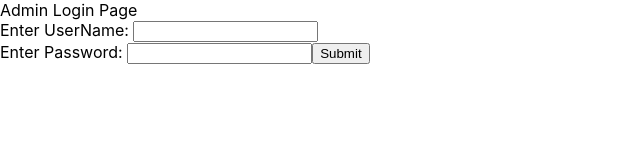
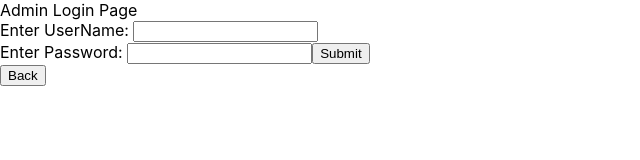
Before and after one commit to ShaimaaAliECE/se3350_project-group-50, a React (Create React App) app in the folder main-app/: page / in a window 1280 px wide. Both pictures are taken after a click on the button "Admin Login". Shown: the top 160 px of the page, without its empty margins (0-640 px from the left). Built offline with nearby package versions, Linux system fonts and the light colour scheme.

Commit message:
back button

```diff
--- a/main-app/src/App.js
+++ b/main-app/src/App.js
@@ -72,6 +72,7 @@ return(
 <br/>
 <input type="submit" value="login" id="login-form-submit" onClick= {onClick}/>
 </form>
+<button onClick= {()=> {ReactDOM.render(<HomePage/>, document.getElementById('root'))}}>Back</button>
 </div>)
 }
 
@@ -104,6 +105,7 @@ function AdminLoginMenu(){
         Enter Password: <input name='password' type={"text"}></input>
         <input type={"submit"}></input>
       </form>
+      <button onClick= {()=> {ReactDOM.render(<HomePage/>, document.getElementById('root'))}}>Back</button>
       <p id='incorrect'></p>
     </div>
   )
@@ -114,7 +116,7 @@ function ChooseAlgoMenu(){
     <div>
       Choose Algorithm<br />
       <button onClick= {()=> {ReactDOM.render(<MergeSortMenu/>, document.getElementById('root'))}}>Merge Sort</button>
-
+      <button onClick= {()=> {ReactDOM.render(<UserLogin/>, document.getElementById('root'))}}>Back</button>
     </div>
   )
 }
@@ -132,6 +134,8 @@ function MergeSortMenu(){
       <button onClick= {()=> {ReactDOM.render(<LevelFour/>, document.getElementById('root'))}}>Level Four</button>
       <br />
       <button onClick= {()=> {ReactDOM.render(<LevelFive/>, document.getElementById('root'))}}>Level Five</button>
+      <br/>
+      <button onClick= {()=> {ReactDOM.render(<ChooseAlgoMenu/>, document.getElementById('root'))}}>Back</button>
     </div>
   )
 }
```
